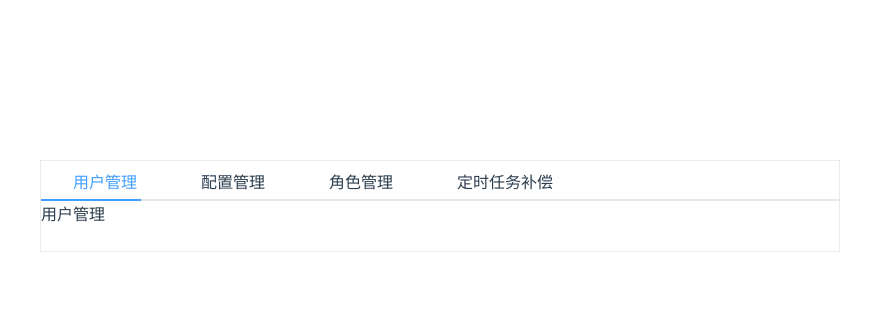
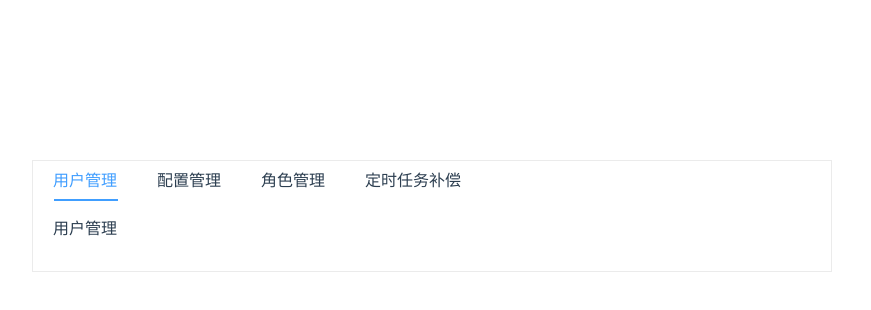
Before and after one commit to yinhaiying/y-ui, a Vue app: page / in a window 1280 px wide. Shown: the top 310 px of the page, without its empty margins (268-1139 px from the left). Built offline with nearby package versions, Linux system fonts and the light colour scheme.

Commit message:
style:通过在顶部传入激活的元素然后通过getBoundClienRect计算距离左侧元素的距离实现样式的变化

```diff
--- a/src/App.vue
+++ b/src/App.vue
@@ -23,6 +23,7 @@ export default {
 </script>
 
 <style lang="scss">
+@import "./styles/reset.scss";
 #app {
   width:800px;
   font-family: Avenir, Helvetica, Arial, sans-serif;
--- a/src/packages/Tabs/tabs-item.vue
+++ b/src/packages/Tabs/tabs-item.vue
@@ -1,5 +1,5 @@
 <template>
-  <div class = "y-tabs-item" @click = "xxx" :class = "classes">
+  <div class = "y-tabs-item" @click = "xxx" :class = "classes" ref = "tabsItem">
     <slot></slot>
   </div>
 </template>
@@ -19,10 +19,10 @@ export default {
       required:true
     }
   },
-  mounted(){
-    this.eventBus.$on('update:selected',(name) => {
+  created(){
+    this.eventBus.$on('update:selected',({name,vm}) => {
       this.active = this.name === name;
-    })
+    });
   },
   computed:{
     classes(){
@@ -33,7 +33,7 @@ export default {
   },
   methods:{
     xxx(){
-      this.eventBus.$emit('update:selected',this.name)
+      this.eventBus.$emit('update:selected',{name:this.name,vm:this})
     }
   }
 }
@@ -42,8 +42,12 @@ export default {
 <style lang="scss" scoped>
 .y-tabs-item{
   flex-shrink: 0;
-  padding:0 2em;
+  margin:0 20px;
+  // box-sizing:border-box;
   cursor:pointer;
+  display:flex;
+  align-items:center;
+  height:100%;
   &.is-active{
     color:#409eff;
   }
--- a/src/packages/Tabs/tabs-nav.vue
+++ b/src/packages/Tabs/tabs-nav.vue
@@ -1,6 +1,6 @@
 <template>
   <div class = "y-tabs-nav">
-    <div class="y-tabs__active-bar"></div>
+    <div class="y-tabs__active-bar" :style = "barStyle"></div>
     <slot></slot>
   </div>
 </template>
@@ -9,10 +9,29 @@
 export default {
   name:'y-tabs-nav',
   inject:['eventBus'],
-  created(){
-    this.eventBus.$on('update:selected',(name) => {
-      this.active = this.name === name;
-    })
+  data(){
+    return {
+      offsetLeft:0,
+      width:0
+    }
+  },
+  mounted(){
+    this.eventBus.$on('update:selected',({name,vm}) => {
+      this.width = vm.$el.getBoundingClientRect().width;
+      if(this.$parent.$options.name === 'y-tabs'){
+        this.offsetLeft = vm.$el.getBoundingClientRect().left - this.$parent.$el.getBoundingClientRect().left;
+      }
+    });
+  },
+  computed:{
+    barStyle(){
+      console.log(this.width,this.offsetLeft)
+      return {
+        width:this.width + 'px',
+        left:this.offsetLeft + 'px'
+      }
+
+    }
   }
 }
 </script>
@@ -30,7 +49,7 @@ $nav-height:40px;
     position: absolute;
     left: 0;
     bottom: 0;
-    width: 100%;
+    // width: 100%;
     height: 2px;
     background-color: #e4e7ed;
     z-index: 1;
@@ -39,10 +58,10 @@ $nav-height:40px;
     position:absolute;
     left:0;
     bottom:0;
-    width:100px;
     height:2px;
     background-color:#409eff;
     z-index:2;
+    transition:all 300ms;
   }
 }
 </style>
--- a/src/packages/Tabs/tabs-pane.vue
+++ b/src/packages/Tabs/tabs-pane.vue
@@ -20,7 +20,7 @@ export default {
     }
   },
   created(){
-    this.eventBus.$on('update:selected',(name) => {
+    this.eventBus.$on('update:selected',({name,el}) => {
       this.active = this.name === name;
     })
   },
@@ -37,8 +37,7 @@ export default {
 <style lang="scss" scoped>
 .y-tabs-pane{
   min-height:50px;
-  &.is-active{
-
-  }
+  padding-left:20px;
+  padding-top:20px;
 }
 </style>
--- a/src/packages/Tabs/tabs.vue
+++ b/src/packages/Tabs/tabs.vue
@@ -36,7 +36,16 @@ export default {
   },
   mounted(){
     // 初始化的时候必须在mounted里面执行。确保子组件中的$on监听都绑定上了。
-    this.eventBus.$emit('update:selected',this.selected)
+    this.$children.forEach((vm) => {
+      if(vm.$options.name === 'y-tabs-nav'){
+        vm.$children.forEach((child) => {
+          if(child.$options.name === 'y-tabs-item' && child.name === this.selected ){
+            this.eventBus.$emit('update:selected',{name:this.selected,vm:child})
+          }
+        })
+      }
+    })
+
   }
 }
 </script>
@@ -44,5 +53,6 @@ export default {
 <style lang="scss" scoped>
 .y-tabs{
   border:1px solid #ebebeb;
+  // box-sizing: border-box;
 }
 </style>
```
